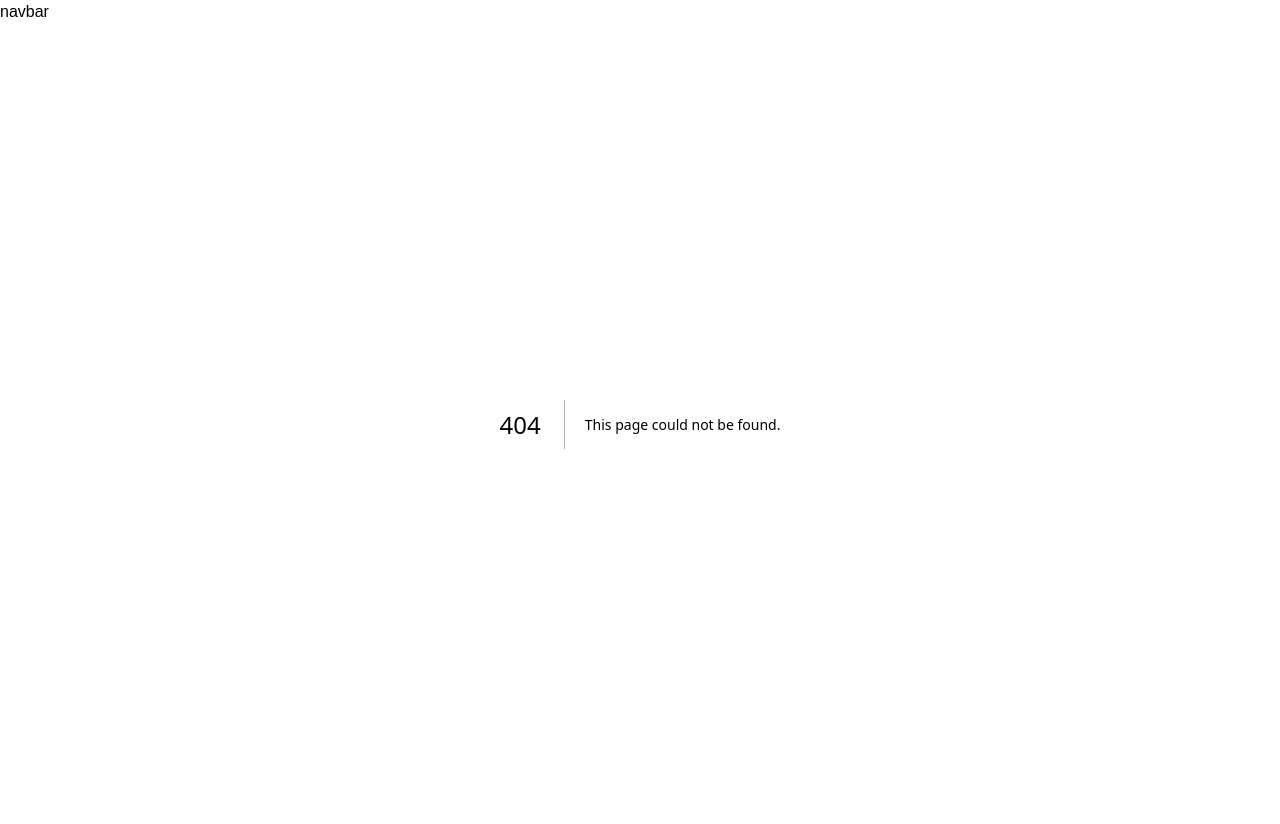
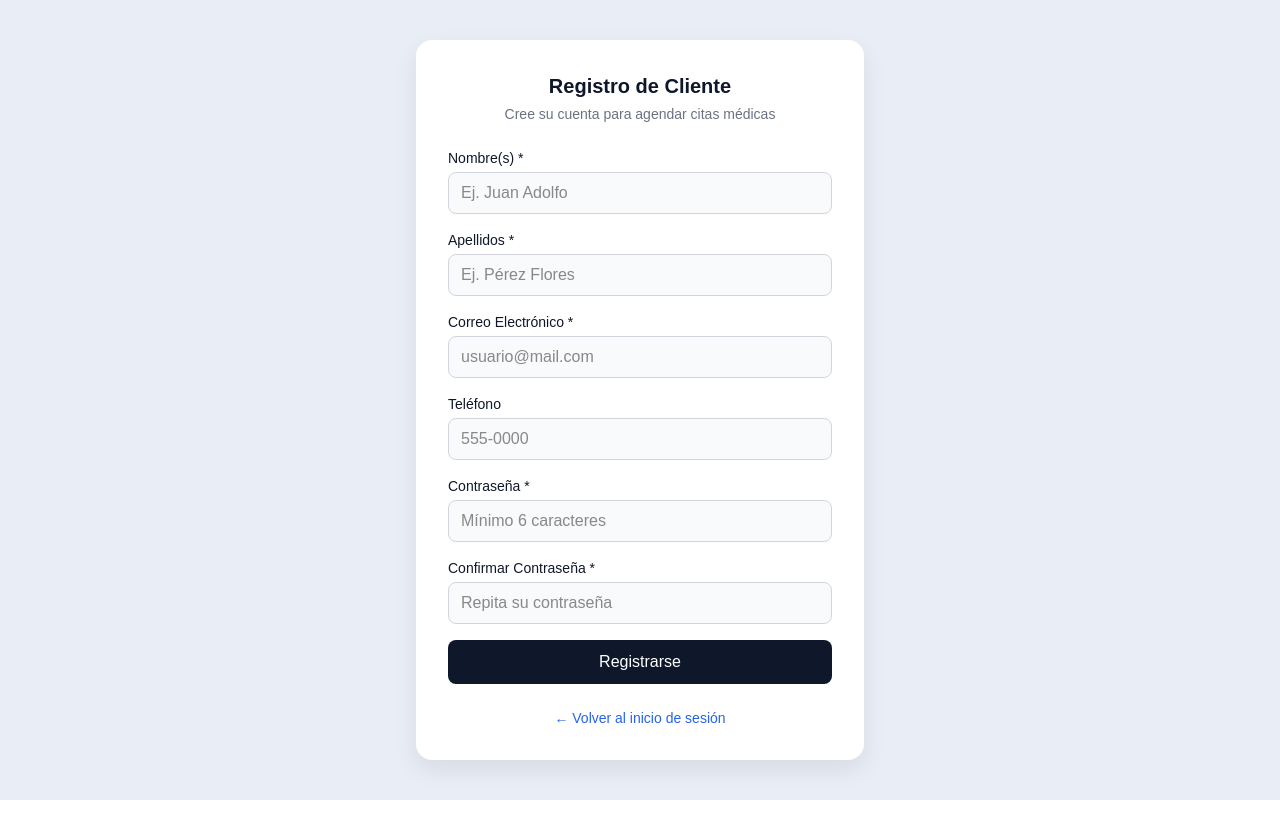
Before and after one commit to andrespr1981/appointment_management_system-, a Next.js app in the folder frontend/: page /register in a window 1280 px wide. Before the commit this address had no page. After the commit the page ends 800 px from the top, so only its background shows below. Built offline with nearby package versions, Linux system fonts and the light colour scheme.

Commit message:
route correction

```diff
--- a/frontend/app/layout.tsx
+++ b/frontend/app/layout.tsx
@@ -1,7 +1,6 @@
 import type { Metadata } from "next";
 import { Geist, Geist_Mono } from "next/font/google";
 import "./globals.css";
-import Navbar from "@/components/navbar";
 
 const geistSans = Geist({
   variable: "--font-geist-sans",
@@ -24,8 +23,8 @@ export default function RootLayout({
   children: React.ReactNode;
 }>) {
   return (
-    <html lang="en">
-      <Navbar></Navbar>
+    <html>
+
       <body
         className={`${geistSans.variable} ${geistMono.variable} antialiased`}
       >
--- a/frontend/app/login/page.tsx
+++ b/frontend/app/login/page.tsx
@@ -1,4 +1,3 @@
-import './register.css'
 import './login.css'
 export default function page() {
   return (
--- a/frontend/app/login/register.tsx
+++ b/frontend/app/register/page.tsx
@@ -1,3 +1,4 @@
+import './register.css'
 export default function RegisterPage() {
   return (
     <div className="register-page">
```
Also changed, not shown: frontend/app/register/register.css (renamed from frontend/app/login/register.css).
